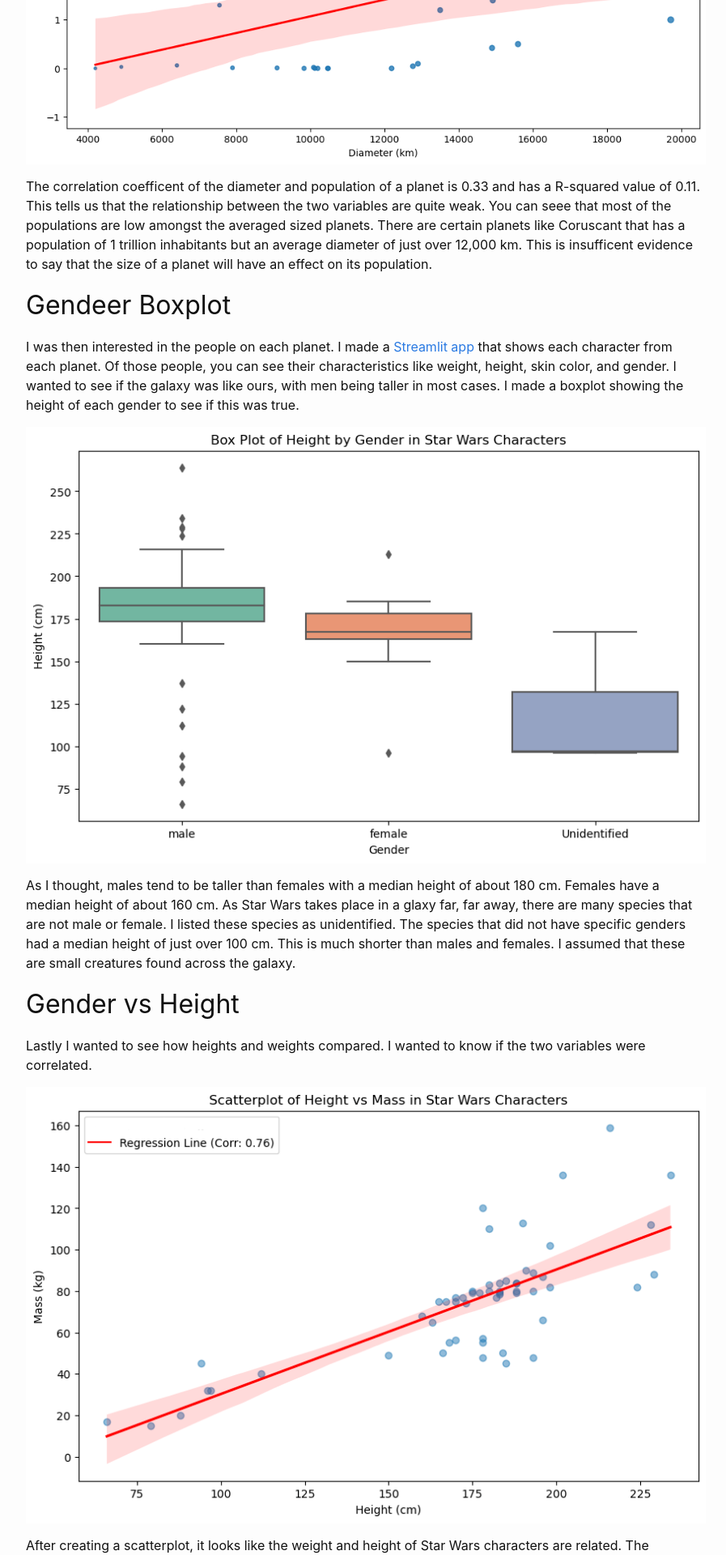
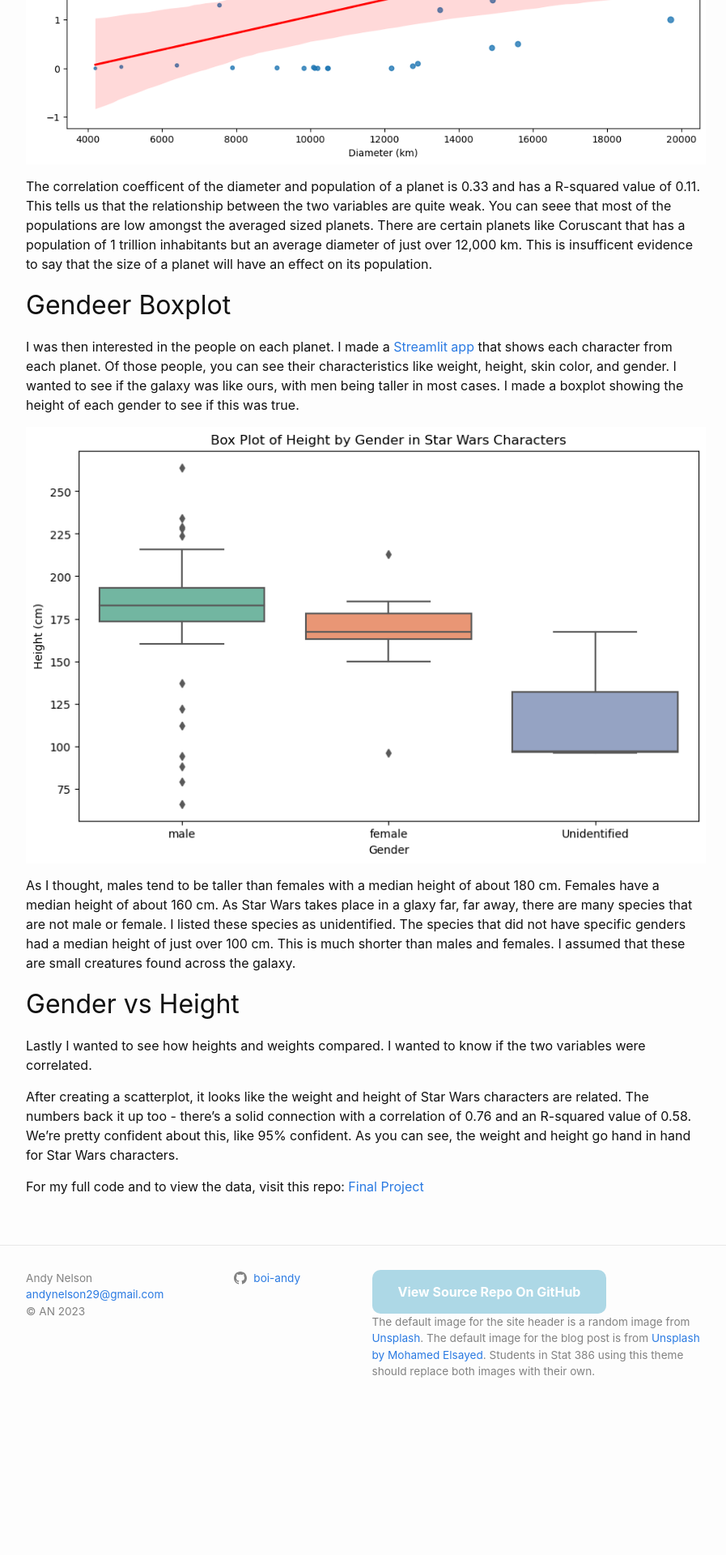
Before and after one commit to boi-andy/my-blog, a Jekyll site: the page built from _posts/2023-11-14-EDA.md, in a window 1280 px wide. Shown: the part 4480-6400 px from the top of the page at 81% size, without its empty margins (188-1085 px from the left). Built offline with Jekyll 4.4.1, drawn with Linux system fonts in a browser that asks for light colours; comment, search, counter and statistics services are not loaded; after the commit the page ends 6244 px from its top, so only the background shows below that.

Commit message:
delete image

```diff
--- a/_posts/2023-11-14-EDA.md
+++ b/_posts/2023-11-14-EDA.md
@@ -83,7 +83,6 @@ As I thought, males tend to be taller than females with a median height of about
 
 Lastly I wanted to see how heights and weights compared. I wanted to know if the two variables were correlated.
 
-![Figure](https://boi-andy.github.io/my-blog/assets/images/heightVmass.png)
 
 After creating a scatterplot, it looks like the weight and height of Star Wars characters are related. The numbers back it up too - there's a solid connection with a correlation of 0.76 and an R-squared value of 0.58. We're pretty confident about this, like 95% confident. As you can see, the weight and height go hand in hand for Star Wars characters.
 
```
